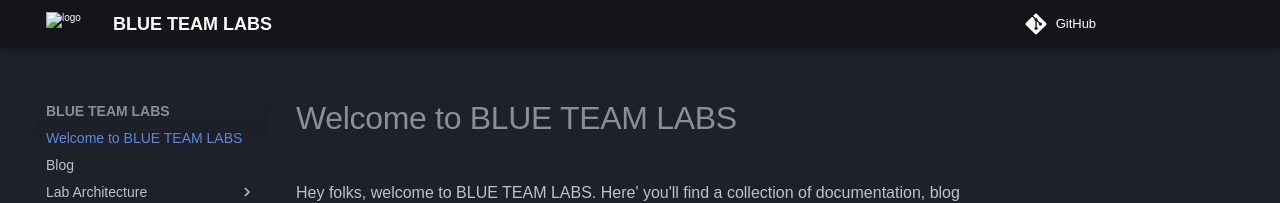
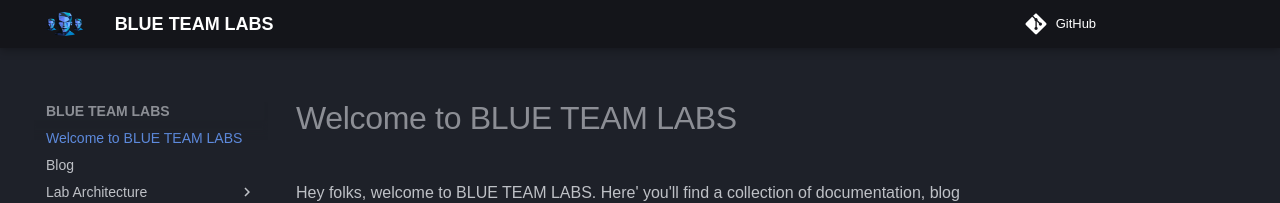
Before and after one commit to blueteamboss/blueteamlabs.io, an MkDocs documentation site: the page built from docs/index.md, in a window 1280 px wide. Shown: the top 203 px of the page. Built offline with MkDocs 1.6.1 and Material for MkDocs 9.7.7, drawn with Linux system fonts in a browser that asks for light colours; some web fonts are replaced; comment, search, counter and statistics services are not loaded.

Commit message:
Trying to fix this stupid logo and favicon

```diff
--- a/mkdocs.yml
+++ b/mkdocs.yml
@@ -10,8 +10,8 @@
   font:
     text: Arial
     code: JetBrains Mono
-  logo: docs/assets/btl_no_background.png
-  favicon: docs/assets/favicon.svg
+  logo: ./assets/btl_no_background.png
+  favicon: ./assets/favicon.svg
 nav:
   - index.md
   - blog/index.md
```
